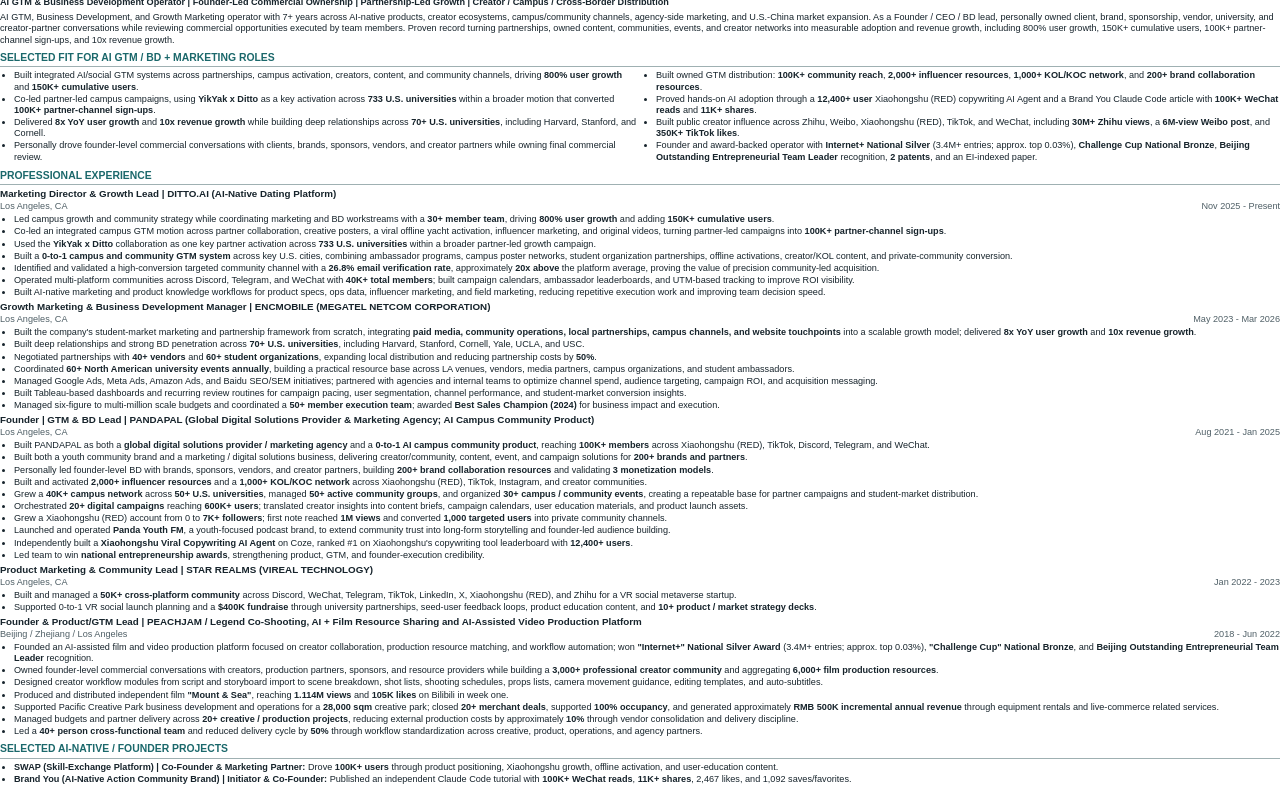
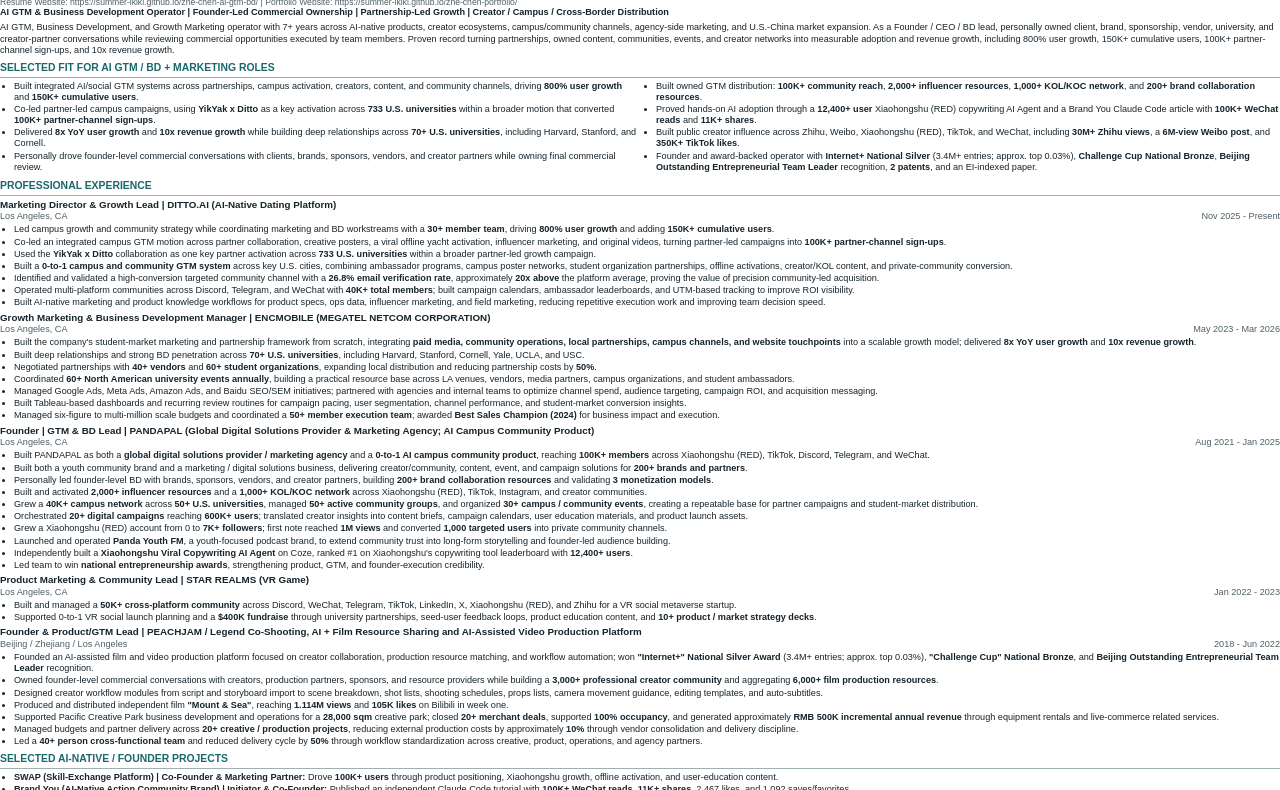
Before and after one commit to summer-ikiki/zhe-chen-ai-gtm-bd, a plain HTML site: page resume-expanded.html in a window 1280 px wide. Shown: the part 39-829 px from the top of the page. Drawn offline with Linux system fonts and the light colour scheme.

Commit message:
Update resume links and Star Realms descriptor

```diff
--- a/resume-expanded.html
+++ b/resume-expanded.html
@@ -58,6 +58,15 @@
         color: #4f5f66;
       }
 
+      .contact {
+        font-size: 8.6px;
+        line-height: 1.18;
+      }
+
+      .contact + .contact {
+        margin-top: 1px;
+      }
+
       .headline {
         font-weight: 700;
         margin-bottom: 4px;
@@ -115,6 +124,7 @@
     <header>
       <h1>Zhe Chen</h1>
       <div class="contact">Los Angeles, CA | (1) 424-284-8889 | summer.ikiki@gmail.com | LinkedIn: linkedin.com/in/chen-zhe/ | WeChat: chenzheCZZZ | Instagram: @summer_ikiki</div>
+      <div class="contact">Resume Website: https://summer-ikiki.github.io/zhe-chen-ai-gtm-bd/ | Portfolio Website: https://summer-ikiki.github.io/zhe-chen-portfolio/</div>
       <div class="headline">AI GTM & Business Development Operator | Founder-Led Commercial Ownership | Partnership-Led Growth | Creator / Campus / Cross-Border Distribution</div>
       <p class="summary">
         AI GTM, Business Development, and Growth Marketing operator with 7+ years across AI-native products, creator ecosystems, campus/community channels, agency-side marketing, and U.S.-China market expansion. As a Founder / CEO / BD lead, personally owned client, brand, sponsorship, vendor, university, and creator-partner conversations while reviewing commercial opportunities executed by team members. Proven record turning partnerships, owned content, communities, events, and creator networks into measurable adoption and revenue growth, including 800% user growth, 150K+ cumulative users, 100K+ partner-channel sign-ups, and 10x revenue growth.
@@ -183,7 +193,7 @@
       </div>
 
       <div class="role flow">
-        <h3>Product Marketing & Community Lead | STAR REALMS (VIREAL TECHNOLOGY)</h3>
+        <h3>Product Marketing & Community Lead | STAR REALMS (VR Game)</h3>
         <div class="meta"><span>Los Angeles, CA</span><span>Jan 2022 - 2023</span></div>
         <ul>
           <li>Built and managed a <strong>50K+ cross-platform community</strong> across Discord, WeChat, Telegram, TikTok, LinkedIn, X, Xiaohongshu (RED), and Zhihu for a VR social metaverse startup.</li>
```
Also changed, not shown: resume.html (+11 -1 lines), 4 other files.
